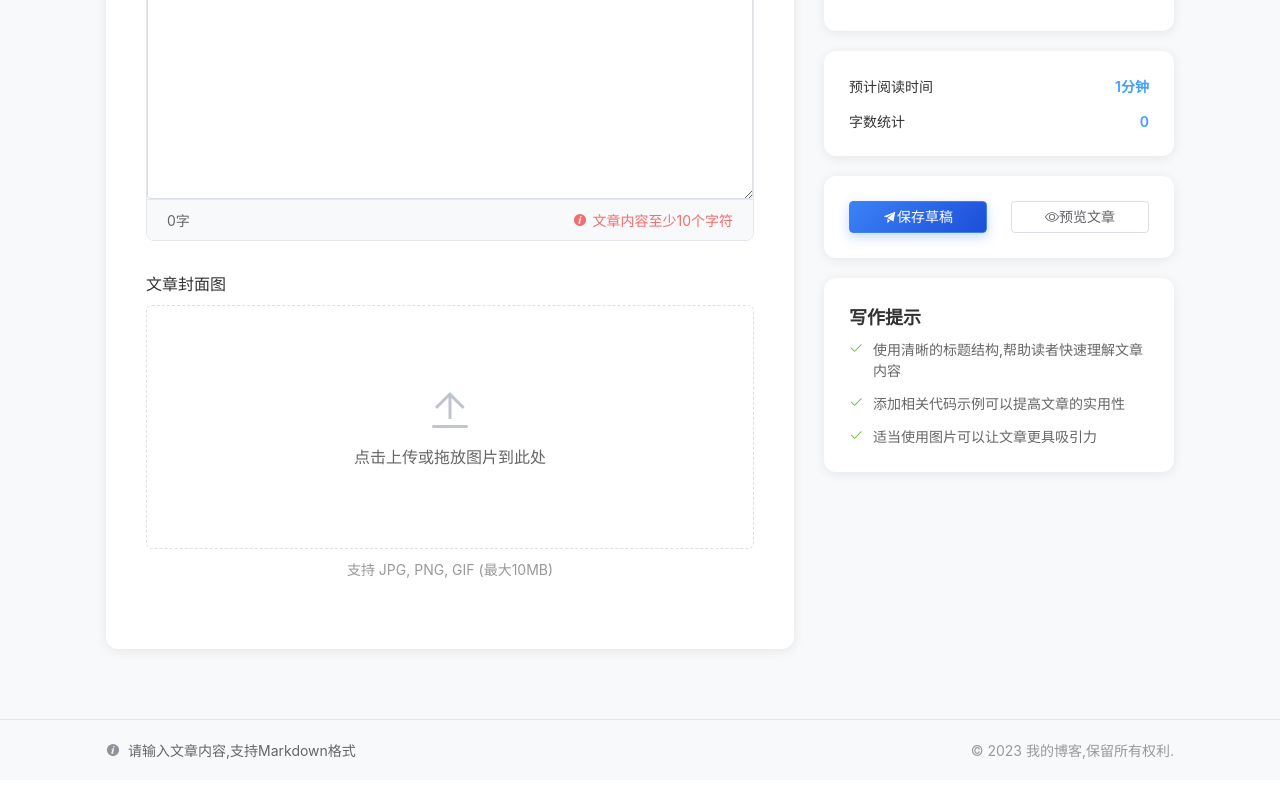
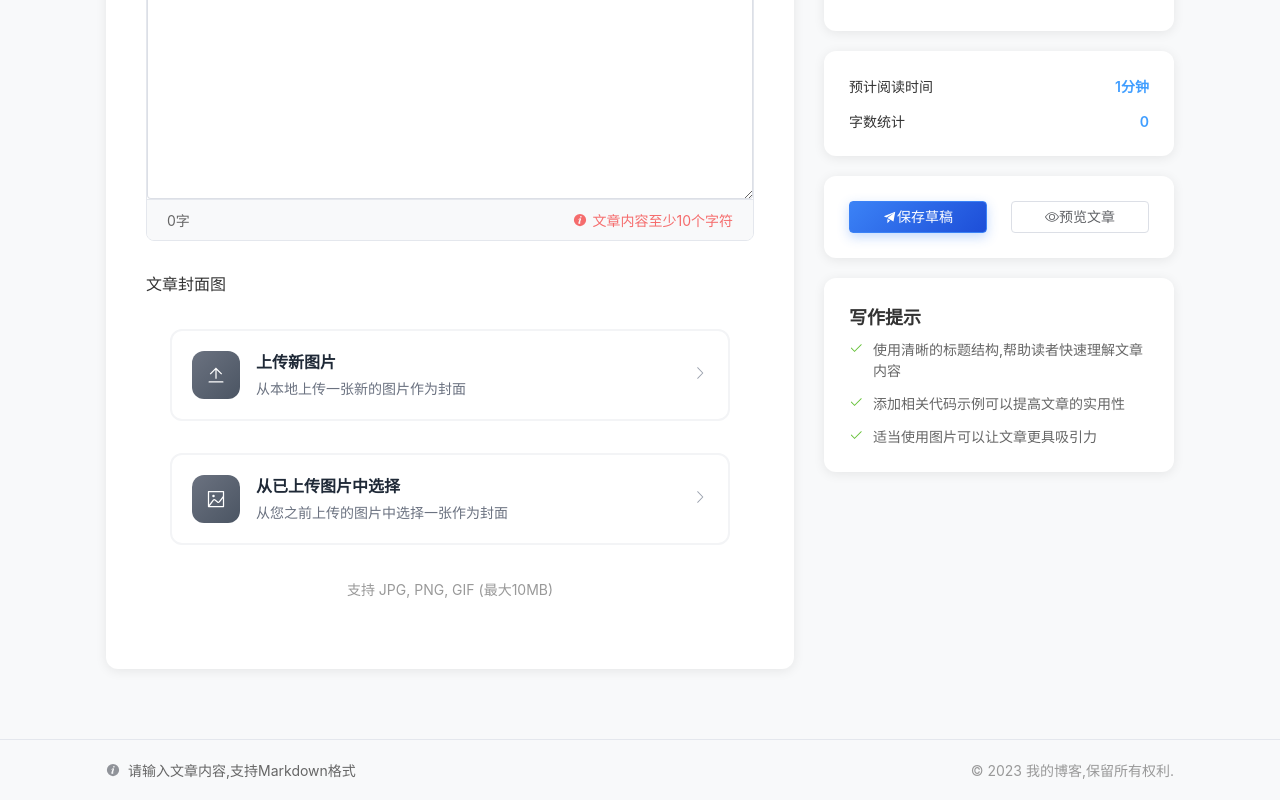
Before and after one commit to fgglk/my_blog, a Vue app in the folder web/: page /write in a window 1280 px wide. Shown: the part 790-1590 px from the top of the page. Built offline with nearby package versions, Linux system fonts and the light colour scheme; no server answers; sample sign-in values are in the browser's storage.

Commit message:
文章封面选择优化

```diff
--- a/web/src/views/Write.vue
+++ b/web/src/views/Write.vue
@@ -193,28 +193,63 @@
               <!-- 文章封面图 -->
               <div class="form-section">
                 <label class="form-label">文章封面图</label>
-                                   <div class="cover-upload">
-                     <el-upload
-                       class="upload-area"
-                       drag
-                       action="#"
-                       :auto-upload="false"
-                       :on-change="handleCoverChange"
-                       :show-file-list="false"
-                     >
-                       <div v-if="!articleForm.coverImage" class="upload-content">
-                         <el-icon class="upload-icon"><Upload /></el-icon>
-                         <p>点击上传或拖放图片到此处</p>
-                       </div>
-                       <div v-else class="uploaded-image">
-                         <img :src="articleForm.coverImage" alt="封面图" />
-                         <div class="image-overlay">
-                           <el-button type="primary" size="small" @click="removeCoverImage">更换图片</el-button>
-                         </div>
-                       </div>
-                     </el-upload>
-                     <p class="upload-tip">支持 JPG, PNG, GIF (最大10MB)</p>
-                   </div>
+                <div class="cover-upload">
+                  <div v-if="!articleForm.coverImage" class="cover-options">
+                    <div class="option-card" @click="triggerCoverUpload">
+                      <div class="option-icon">
+                        <el-icon><Upload /></el-icon>
+                      </div>
+                      <div class="option-content">
+                        <h3 class="option-title">上传新图片</h3>
+                        <p class="option-description">从本地上传一张新的图片作为封面</p>
+                      </div>
+                      <div class="option-arrow">
+                        <el-icon><ArrowRight /></el-icon>
+                      </div>
+                    </div>
+
+                    <div class="option-card" @click="showCoverImageSelector = true">
+                      <div class="option-icon">
+                        <el-icon><Picture /></el-icon>
+                      </div>
+                      <div class="option-content">
+                        <h3 class="option-title">从已上传图片中选择</h3>
+                        <p class="option-description">从您之前上传的图片中选择一张作为封面</p>
+                      </div>
+                      <div class="option-arrow">
+                        <el-icon><ArrowRight /></el-icon>
+                      </div>
+                    </div>
+                  </div>
+
+                  <div v-else class="cover-preview">
+                    <div class="cover-image-container">
+                      <img :src="articleForm.coverImage" alt="封面图" class="cover-image" />
+                      <div class="cover-overlay">
+                        <div class="cover-actions">
+                          <el-button type="primary" size="small" @click="showCoverOptions = true">
+                            <el-icon><Edit /></el-icon>
+                            更换封面
+                          </el-button>
+                          <el-button type="danger" size="small" @click="removeCoverImage">
+                            <el-icon><Delete /></el-icon>
+                            移除
+                          </el-button>
+                        </div>
+                      </div>
+                    </div>
+                  </div>
+
+                  <input
+                    ref="coverInput"
+                    type="file"
+                    accept="image/*"
+                    style="display: none"
+                    @change="handleCoverChange"
+                  />
+
+                  <p class="upload-tip">支持 JPG, PNG, GIF (最大10MB)</p>
+                </div>
               </div>
             </el-form>
           </div>
@@ -394,6 +429,52 @@
     </template>
   </el-dialog>
 
+  <!-- 封面选择选项对话框 -->
+  <el-dialog
+    v-model="showCoverOptions"
+    title="更换封面"
+    width="450px"
+    :close-on-click-modal="false"
+    class="cover-options-dialog"
+  >
+    <div class="cover-options">
+      <div class="option-card" @click="triggerCoverUpload">
+        <div class="option-icon">
+          <el-icon><Upload /></el-icon>
+        </div>
+        <div class="option-content">
+          <h3 class="option-title">上传新图片</h3>
+          <p class="option-description">从本地上传一张新的图片作为封面</p>
+        </div>
+        <div class="option-arrow">
+          <el-icon><ArrowRight /></el-icon>
+        </div>
+      </div>
+
+      <div class="option-card" @click="showCoverImageSelector = true; showCoverOptions = false">
+        <div class="option-icon">
+          <el-icon><Picture /></el-icon>
+        </div>
+        <div class="option-content">
+          <h3 class="option-title">从已上传图片中选择</h3>
+          <p class="option-description">从您之前上传的图片中选择一张作为封面</p>
+        </div>
+        <div class="option-arrow">
+          <el-icon><ArrowRight /></el-icon>
+        </div>
+      </div>
+    </div>
+  </el-dialog>
+
+  <!-- 封面图片选择对话框 -->
+  <ImageSelector
+    v-model="showCoverImageSelector"
+    title="选择封面图片"
+    confirm-text="选择此图片作为封面"
+    @confirm="handleCoverImageSelect"
+    @cancel="showCoverImageSelector = false"
+  />
+
   <!-- 预览对话框 -->
   <el-dialog
     v-model="previewDialogVisible"
@@ -456,8 +537,9 @@ import MarkdownIt from 'markdown-it'
 import {
   House, Search, Edit, ArrowDown, Link, Message, Collection,
   Refresh, InfoFilled, Upload, Promotion, View,
-  Check, Picture, User, Clock, Document, SwitchButton
+  Check, Picture, User, Clock, Document, SwitchButton, ArrowRight, Delete
 } from '@element-plus/icons-vue'
+import ImageSelector from '@/components/ImageSelector.vue'
 
 const router = useRouter()
 const route = useRoute()
@@ -701,11 +783,21 @@ const redo = () => {
   ElMessage.info('重做功能开发中')
 }
 
+// 触发封面图片上传
+const triggerCoverUpload = () => {
+  coverInput.value?.click()
+  showCoverOptions.value = false
+}
+
 // 处理封面图上传
-const handleCoverChange = async (file: any) => {
+const handleCoverChange = async (event: Event) => {
+  const target = event.target as HTMLInputElement
+  const file = target.files?.[0]
+  if (!file) return
+
   try {
     // 调用图片上传API
-    const response = await articleApi.uploadImage(file.raw)
+    const response = await articleApi.uploadImage(file)
     if (response.code === 0) {
       articleForm.coverImage = response.data.url
       ElMessage.success('封面图上传成功')
@@ -715,6 +807,22 @@ const handleCoverChange = async (file: any) => {
   } catch (error) {
     console.error('封面图上传失败:', error)
     ElMessage.error('封面图上传失败')
+  } finally {
+    // 清空文件输入框，允许重复选择同一文件
+    if (target) {
+      target.value = ''
+    }
+  }
+}
+
+// 处理封面图片选择
+const handleCoverImageSelect = async (image: any) => {
+  try {
+    articleForm.coverImage = image.url
+    ElMessage.success('封面图片设置成功')
+  } catch (error) {
+    console.error('设置封面图片失败:', error)
+    ElMessage.error('封面图片设置失败')
   }
 }
 
@@ -728,6 +836,11 @@ const removeCoverImage = () => {
 const imageUploadDialogVisible = ref(false)
 const uploadedImageUrl = ref<string | null>(null)
 const imageAltText = ref<string | null>(null)
+
+// 封面图片选择相关状态
+const showCoverOptions = ref(false)
+const showCoverImageSelector = ref(false)
+const coverInput = ref<HTMLInputElement>()
 
 // 显示图片上传对话框
 const showImageUploadDialog = () => {
@@ -1777,6 +1890,231 @@ onUnmounted(() => {
   }
 }
 
+// 封面图片选择样式
+.cover-upload {
+  .cover-options {
+    display: flex;
+    flex-direction: column;
+    gap: 16px;
+
+    .option-card {
+      display: flex;
+      align-items: center;
+      padding: 20px;
+      background: white;
+      border: 2px solid #f3f4f6;
+      border-radius: 12px;
+      cursor: pointer;
+      transition: all 0.3s cubic-bezier(0.4, 0, 0.2, 1);
+
+      &:hover {
+        border-color: #3b82f6;
+        transform: translateY(-2px);
+        box-shadow: 0 8px 25px rgba(0, 0, 0, 0.1);
+
+        .option-icon {
+          background: linear-gradient(135deg, #3b82f6 0%, #1d4ed8 100%);
+          transform: scale(1.05);
+        }
+
+        .option-arrow {
+          color: #3b82f6;
+          transform: translateX(4px);
+        }
+      }
+
+      .option-icon {
+        display: flex;
+        align-items: center;
+        justify-content: center;
+        width: 48px;
+        height: 48px;
+        border-radius: 12px;
+        background: linear-gradient(135deg, #6b7280 0%, #4b5563 100%);
+        color: white;
+        margin-right: 16px;
+        transition: all 0.3s ease;
+
+        .el-icon {
+          font-size: 20px;
+        }
+      }
+
+      .option-content {
+        flex: 1;
+        text-align: left;
+
+        .option-title {
+          font-size: 16px;
+          font-weight: 600;
+          color: #1f2937;
+          margin: 0 0 4px 0;
+          line-height: 1.4;
+        }
+
+        .option-description {
+          font-size: 14px;
+          color: #6b7280;
+          margin: 0;
+          line-height: 1.5;
+        }
+      }
+
+      .option-arrow {
+        color: #9ca3af;
+        font-size: 16px;
+        transition: all 0.3s ease;
+      }
+    }
+  }
+
+  .cover-preview {
+    .cover-image-container {
+      position: relative;
+      border-radius: 12px;
+      overflow: hidden;
+      box-shadow: 0 4px 12px rgba(0, 0, 0, 0.1);
+
+      .cover-image {
+        width: 100%;
+        height: 200px;
+        object-fit: cover;
+        display: block;
+      }
+
+      .cover-overlay {
+        position: absolute;
+        top: 0;
+        left: 0;
+        right: 0;
+        bottom: 0;
+        background: rgba(0, 0, 0, 0.6);
+        display: flex;
+        align-items: center;
+        justify-content: center;
+        opacity: 0;
+        transition: all 0.3s ease;
+
+        .cover-actions {
+          display: flex;
+          gap: 12px;
+
+          .el-button {
+            backdrop-filter: blur(10px);
+            border: 1px solid rgba(255, 255, 255, 0.2);
+
+            &:hover {
+              transform: translateY(-2px);
+              box-shadow: 0 4px 12px rgba(0, 0, 0, 0.3);
+            }
+          }
+        }
+      }
+
+      &:hover .cover-overlay {
+        opacity: 1;
+      }
+    }
+  }
+}
+
+// 封面选择选项对话框样式
+.cover-options-dialog {
+  :deep(.el-dialog__body) {
+    padding: 0;
+  }
+
+  :deep(.el-dialog__header) {
+    padding: 20px 24px 16px;
+    border-bottom: 1px solid #f0f0f0;
+
+    .el-dialog__title {
+      font-size: 18px;
+      font-weight: 600;
+      color: #1f2937;
+    }
+  }
+}
+
+.cover-options {
+  padding: 24px;
+
+  .option-card {
+    display: flex;
+    align-items: center;
+    padding: 20px;
+    margin-bottom: 16px;
+    background: white;
+    border: 2px solid #f3f4f6;
+    border-radius: 12px;
+    cursor: pointer;
+    transition: all 0.3s cubic-bezier(0.4, 0, 0.2, 1);
+
+    &:last-child {
+      margin-bottom: 0;
+    }
+
+    &:hover {
+      border-color: #3b82f6;
+      transform: translateY(-2px);
+      box-shadow: 0 8px 25px rgba(0, 0, 0, 0.1);
+
+      .option-icon {
+        background: linear-gradient(135deg, #3b82f6 0%, #1d4ed8 100%);
+        transform: scale(1.05);
+      }
+
+      .option-arrow {
+        color: #3b82f6;
+        transform: translateX(4px);
+      }
+    }
+
+    .option-icon {
+      display: flex;
+      align-items: center;
+      justify-content: center;
+      width: 48px;
+      height: 48px;
+      border-radius: 12px;
+      background: linear-gradient(135deg, #6b7280 0%, #4b5563 100%);
+      color: white;
+      margin-right: 16px;
+      transition: all 0.3s ease;
+
+      .el-icon {
+        font-size: 20px;
+      }
+    }
+
+    .option-content {
+      flex: 1;
+      text-align: left;
+
+      .option-title {
+        font-size: 16px;
+        font-weight: 600;
+        color: #1f2937;
+        margin: 0 0 4px 0;
+        line-height: 1.4;
+      }
+
+      .option-description {
+        font-size: 14px;
+        color: #6b7280;
+        margin: 0;
+        line-height: 1.5;
+      }
+    }
+
+    .option-arrow {
+      color: #9ca3af;
+      font-size: 16px;
+      transition: all 0.3s ease;
+    }
+  }
+}
+
 @media (max-width: 1200px) {
   .content-layout {
     grid-template-columns: 1fr;
@@ -1816,6 +2154,56 @@ onUnmounted(() => {
 
   .user-section {
     gap: 15px;
+  }
+
+  // 封面图片选择移动端适配
+  .cover-upload {
+    .cover-options {
+      gap: 12px;
+
+      .option-card {
+        padding: 16px;
+
+        .option-icon {
+          width: 40px;
+          height: 40px;
+          margin-right: 12px;
+
+          .el-icon {
+            font-size: 18px;
+          }
+        }
+
+        .option-content {
+          .option-title {
+            font-size: 15px;
+          }
+
+          .option-description {
+            font-size: 13px;
+          }
+        }
+      }
+    }
+
+    .cover-preview {
+      .cover-image-container {
+        .cover-image {
+          height: 150px;
+        }
+
+        .cover-overlay {
+          .cover-actions {
+            flex-direction: column;
+            gap: 8px;
+
+            .el-button {
+              width: 100%;
+            }
+          }
+        }
+      }
+    }
   }
 
   // 确保按钮组在移动端正确显示
```
